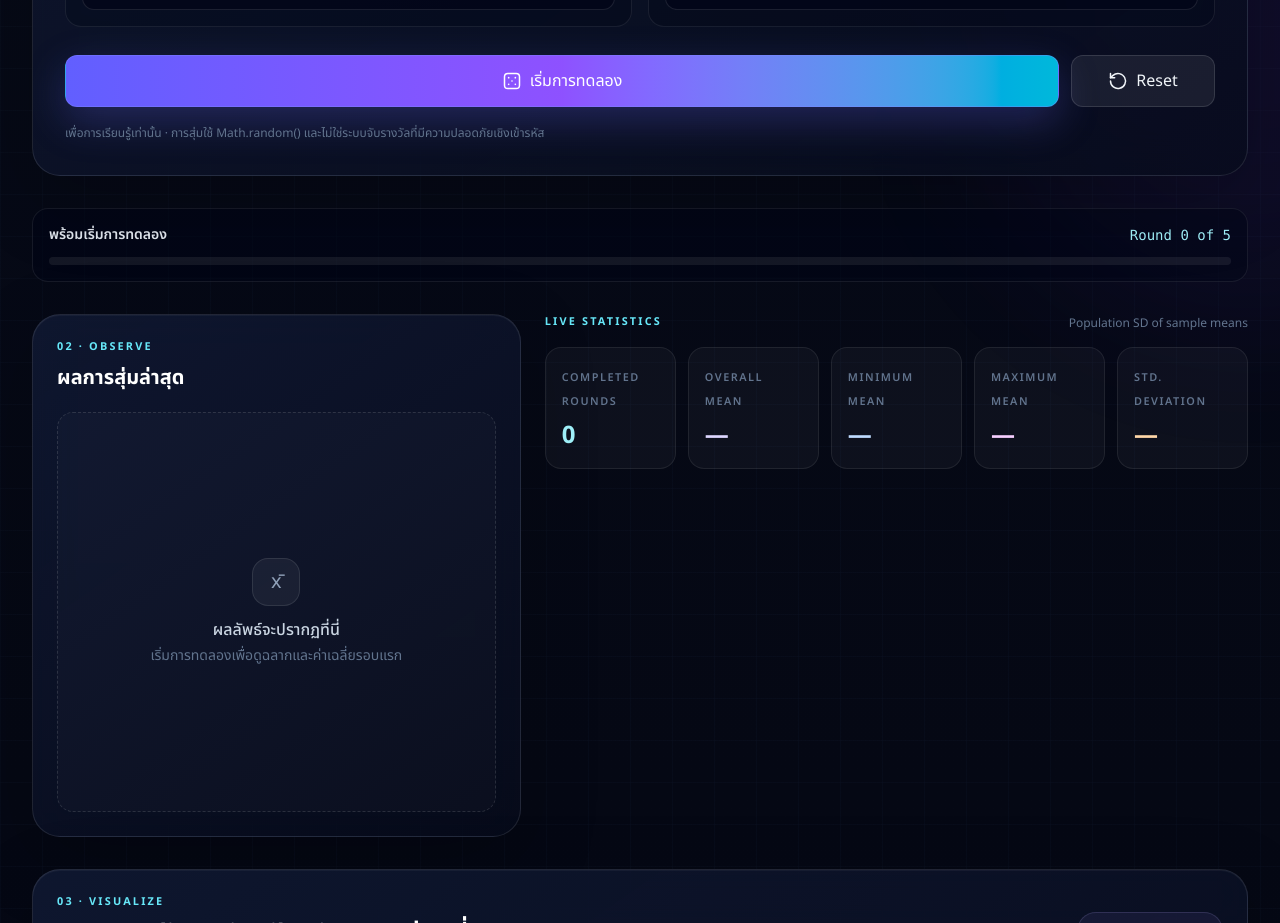
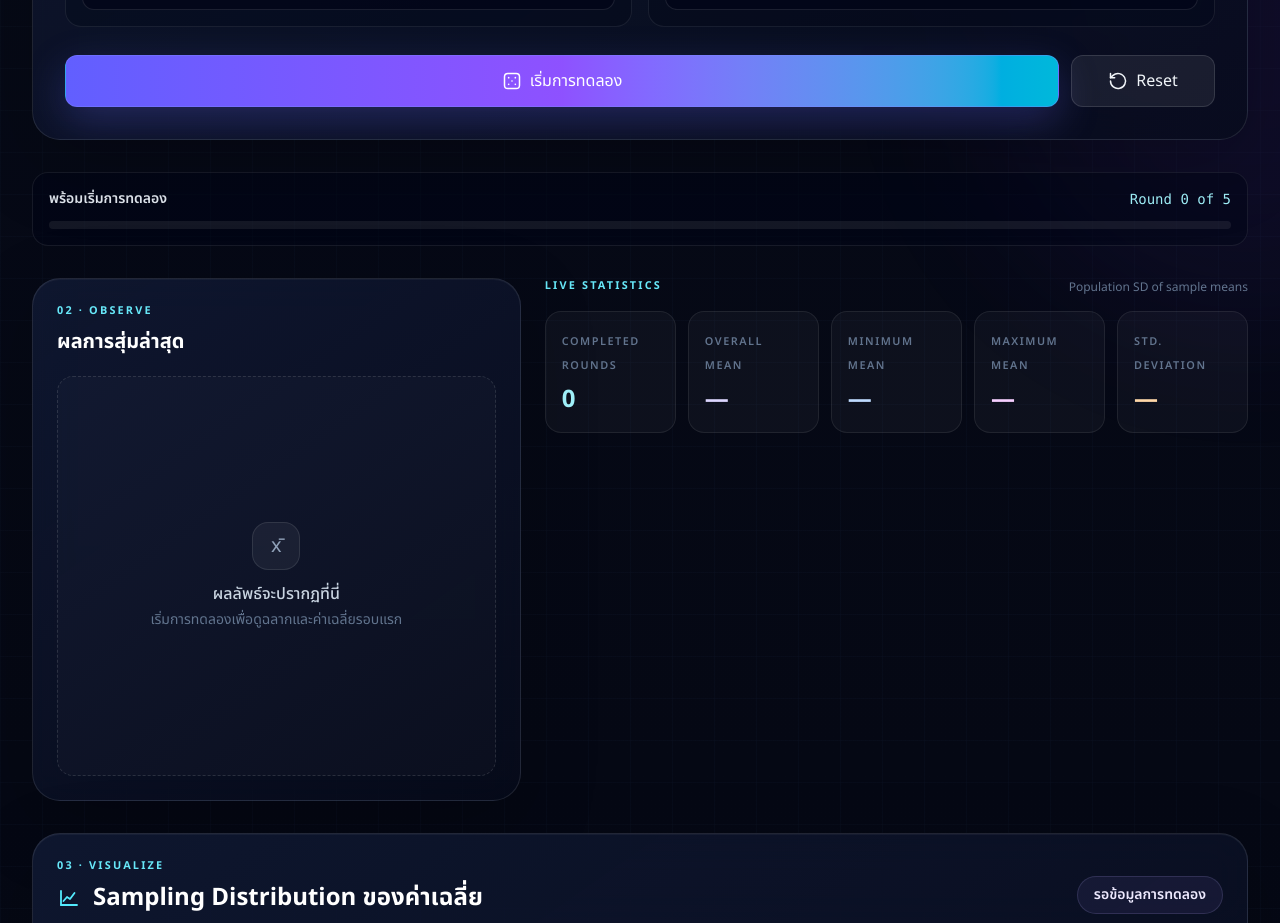
Before and after one commit to nutt-ntw/qa-random, a Next.js app: page / in a window 1280 px wide. Shown: the part 940-1863 px from the top of the page. Built offline with nearby package versions, Linux system fonts and the light colour scheme.

Commit message:
fix: remove controls disclaimer

```diff
--- a/components/experiment/ExperimentControls.tsx
+++ b/components/experiment/ExperimentControls.tsx
@@ -47,7 +47,6 @@ export function ExperimentControls({ inputs, errors, populationSize, populationM
           </Button>
           <Button tone="secondary" className="min-h-13 sm:min-w-36" icon={<ResetIcon className="size-5" />} onClick={onReset}>Reset</Button>
         </div>
-        <p className="mt-4 text-xs leading-5 text-slate-500">เพื่อการเรียนรู้เท่านั้น · การสุ่มใช้ Math.random() และไม่ใช่ระบบจับรางวัลที่มีความปลอดภัยเชิงเข้ารหัส</p>
       </div>
     </Panel>
   );
```
